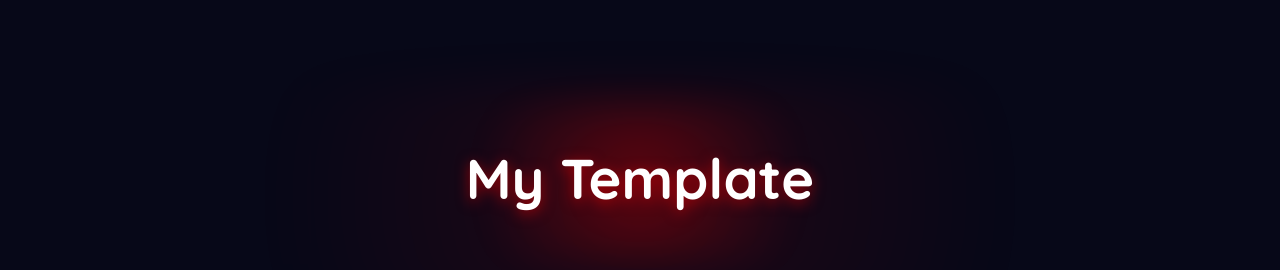
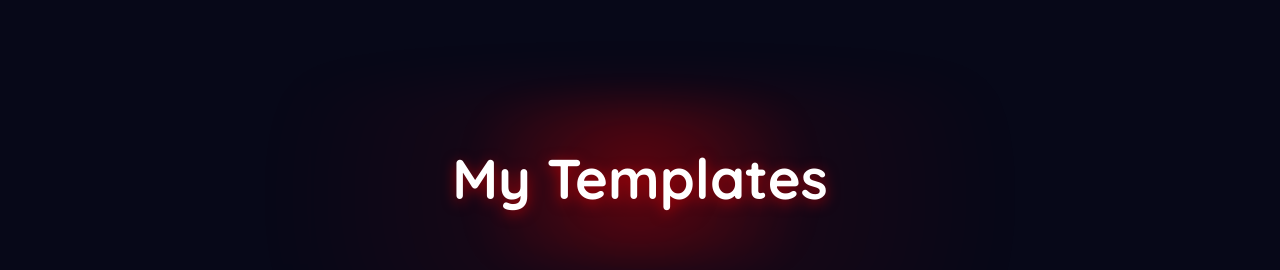
Before and after one commit to ahmednour0/portfolio, a Next.js app: page / in a window 1280 px wide. Shown: the part 5540-5810 px from the top of the page. Built offline with nearby package versions, Linux system fonts and the light colour scheme; some icons are missing.

Commit message:
Update page.tsx

```diff
--- a/app/page.tsx
+++ b/app/page.tsx
@@ -780,7 +780,7 @@ export default function Home() {
         </div>
       </section>
       <section className="portfolio" id="template" >
-        <SectionHeading title="My Template" />
+        <SectionHeading title="My Templates" />
         <div className="portfolio-content" >
           {templateProjects.map((project, index) => (
             <ProjectCard project={project} key={project.title} animation="fade-up" delay={(index + 1) * 120} />
```
